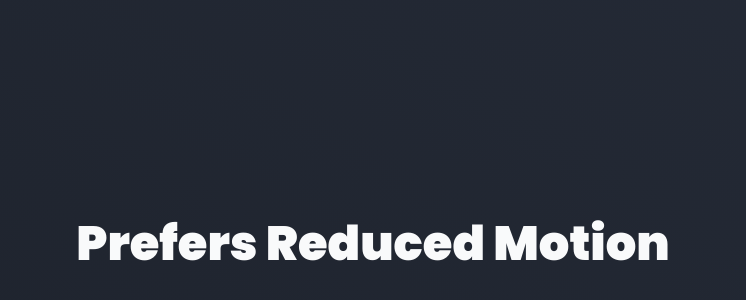
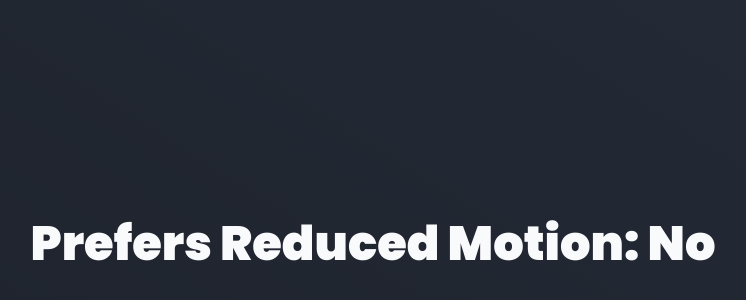
Before and after one commit to mattcroat/svelte-animations, a SvelteKit app: page /accessibility in a window 1280 px wide. Shown: the part 124-424 px from the top of the page, without its empty margins (267-1013 px from the left). Built offline with nearby package versions, Linux system fonts and the light colour scheme.

Commit message:
feat: Add prefers reduced motion example

```diff
--- a/src/routes/accessibility/+page.svelte
+++ b/src/routes/accessibility/+page.svelte
@@ -1 +1,10 @@
-<h1>Prefers Reduced Motion</h1>
+<script lang="ts">
+	import { getPrefersReducedMotion } from './media'
+
+	const prefersReducedMotion = getPrefersReducedMotion()
+
+	// change animation value based on user preference
+	const value = prefersReducedMotion ? 'Yes' : 'No'
+</script>
+
+<h1>Prefers Reduced Motion: {value}</h1>
--- /dev/null
+++ b/src/routes/accessibility/media.ts
@@ -0,0 +1,8 @@
+import { browser } from '$app/environment'
+
+export function getPrefersReducedMotion() {
+	if (!browser) return
+	const query = '(prefers-reduced-motion: reduce)'
+	const mediaQueryList = window.matchMedia(query)
+	return mediaQueryList.matches
+}
```
